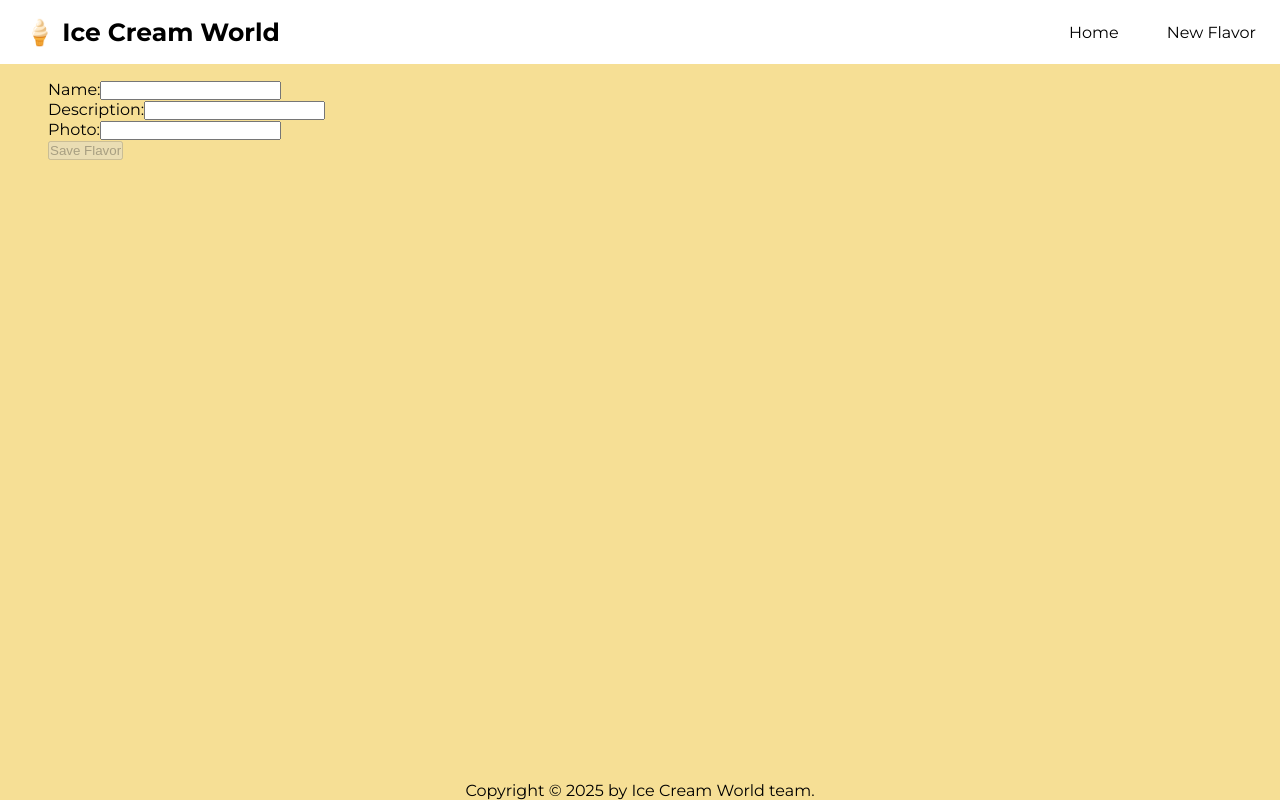
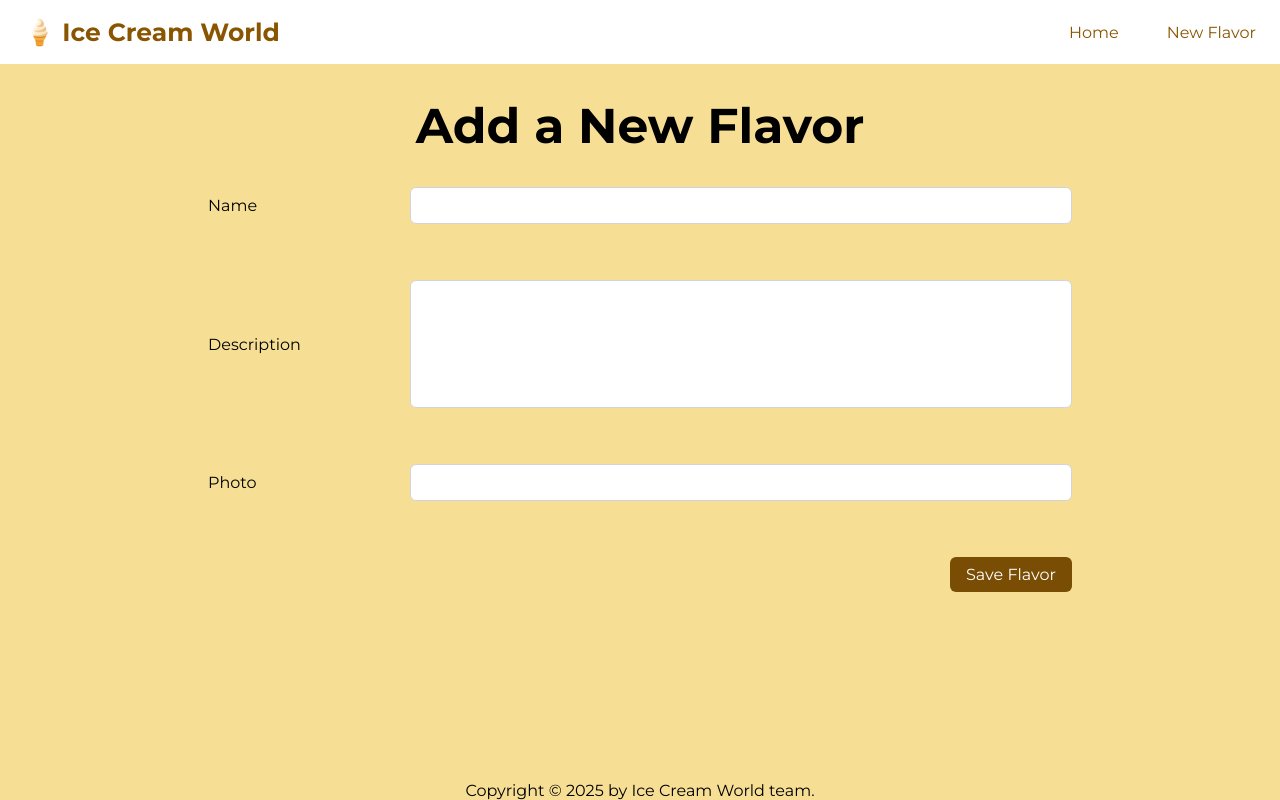
Before and after one commit to lionelherrerobattista/ice_cream_world_frontend, an Angular app: page /flavor/new in a window 1280 px wide. Built offline with nearby package versions, Linux system fonts and the light colour scheme.

Commit message:
Added more styles to the app

```diff
--- a/src/app/edit-flavor/edit-flavor.component.css
+++ b/src/app/edit-flavor/edit-flavor.component.css
@@ -0,0 +1,26 @@
+.page-title {
+  text-align: center;
+}
+
+.form-container {
+  display: flex;
+  flex-direction: column;
+  gap: 3.5rem;
+
+  padding: 2rem 10rem;
+}
+
+.input-container {
+  display: flex;
+  align-items: center;
+  gap: 5rem;
+}
+
+.form-label {
+  width: 10rem;
+}
+
+.button-container {
+  display: flex;
+  justify-content: flex-end;
+}
--- a/src/app/edit-flavor/edit-flavor.component.html
+++ b/src/app/edit-flavor/edit-flavor.component.html
@@ -1,15 +1,33 @@
-<form [formGroup]="editFlavorForm" (ngSubmit)="onSubmit()">
-  <div>
-    <label for="name">Name:</label>
+<h1 class="page-title">Edit Flavor</h1>
+
+<form
+  class="form-container"
+  [formGroup]="editFlavorForm"
+  (ngSubmit)="onSubmit()"
+>
+  <div class="input-container">
+    <label class="form-label" for="name">Name</label>
     <input id="name" type="text" formControlName="flavorName" />
   </div>
-  <div>
-    <label for="description">Description:</label>
-    <input id="description" type="text" formControlName="flavorDescription" />
+  <div class="input-container">
+    <label class="form-label" for="description">Description</label>
+    <textarea
+      id="description"
+      type="text"
+      formControlName="flavorDescription"
+    ></textarea>
   </div>
-  <div>
-    <label for="photo">Photo:</label>
+  <div class="input-container">
+    <label class="form-label" for="photo">Photo</label>
     <input id="photo" type="text" formControlName="flavorPhoto" />
   </div>
-  <button type="submit" [disabled]="!editFlavorForm.valid">Save Flavor</button>
+  <div class="button-container">
+    <button
+      class="btn btn-primary"
+      type="submit"
+      [disabled]="!editFlavorForm.valid"
+    >
+      Save Flavor
+    </button>
+  </div>
 </form>
--- a/src/app/flavor/flavor.component.css
+++ b/src/app/flavor/flavor.component.css
@@ -1,17 +1,43 @@
 .container {
   display: flex;
   flex-direction: column;
-  gap: 1.5rem;
+  height: 100%;
+  justify-content: center;
+  gap: 7.5rem;
+}
+
+.details-container {
+  height: 20rem;
+  display: flex;
+  justify-content: space-around;
+  align-items: center;
+  gap: 5rem;
+  /* padding: 0 7rem; */
+}
+
+.image-wrapper {
+  width: 100%;
+  max-width: 600px;
+  aspect-ratio: 16 / 9;
+  border-radius: 16px;
+  overflow: hidden;
+}
+
+.image-wrapper img {
+  max-height: 100%;
+  width: auto;
+  object-fit: contain; /* or 'cover' depending on the desired fit */
+  border-radius: 0.5rem;
+}
+
+p {
+  max-width: 60ch;
+  line-height: 1.6;
 }
 
 .button-container {
   display: flex;
   justify-content: flex-end;
   gap: 2rem;
+  padding: 0 5rem;
 }
-
-img.responsive {
-  width: 100%;
-  max-width: 200px;
-  height: auto;
-}
--- a/src/app/flavor/flavor.component.html
+++ b/src/app/flavor/flavor.component.html
@@ -1,13 +1,12 @@
 <div class="container">
   @if (flavor) {
     <h1>{{ flavor.name | titlecase }}</h1>
-    <h2>Description:</h2>
-    <p>{{ flavor.description }}</p>
-    <img
-      class="responsive"
-      src="{{ flavor.photo }}"
-      alt="{{ flavor.name }} image"
-    />
+    <div class="details-container">
+      <p>{{ flavor.description }}</p>
+      <div class="image-wrapper">
+        <img src="{{ flavor.photo }}" alt="{{ flavor.name }} image" />
+      </div>
+    </div>
     <div class="button-container">
       <button class="btn btn-primary" (click)="onEditClick()">
         Edit Flavor
--- a/src/app/nav-bar/nav-bar.component.css
+++ b/src/app/nav-bar/nav-bar.component.css
@@ -8,6 +8,10 @@ nav {
   background-color: #ffffff;
 }
 
+nav a:hover {
+  text-decoration: none;
+}
+
 .logo {
   /* flex-grow: 1; */
   flex: 1 0 auto;
--- a/src/app/nav-bar/nav-bar.component.html
+++ b/src/app/nav-bar/nav-bar.component.html
@@ -1,5 +1,5 @@
 <nav>
-  <span class="logo"> 🍦 Ice Cream World </span>
+  <span class="logo"> <a routerLink="/home">🍦 Ice Cream World</a> </span>
   <a routerLink="/home">Home</a>
   <a routerLink="/flavor/new">New Flavor</a>
 </nav>
--- a/src/app/new-flavor/new-flavor.component.css
+++ b/src/app/new-flavor/new-flavor.component.css
@@ -0,0 +1,26 @@
+.page-title {
+  text-align: center;
+}
+
+.form-container {
+  display: flex;
+  flex-direction: column;
+  gap: 3.5rem;
+
+  padding: 2rem 10rem;
+}
+
+.input-container {
+  display: flex;
+  align-items: center;
+  gap: 5rem;
+}
+
+.form-label {
+  width: 10rem;
+}
+
+.button-container {
+  display: flex;
+  justify-content: flex-end;
+}
--- a/src/app/new-flavor/new-flavor.component.html
+++ b/src/app/new-flavor/new-flavor.component.html
@@ -1,15 +1,43 @@
-<form [formGroup]="newFlavorForm" (ngSubmit)="onSubmit()">
-  <div>
-    <label for="name">Name:</label>
-    <input id="name" type="text" formControlName="flavorName" />
+<h1 class="page-title">Add a New Flavor</h1>
+<form
+  class="form-container"
+  [formGroup]="newFlavorForm"
+  (ngSubmit)="onSubmit()"
+>
+  <div class="input-container">
+    <label class="form-label" for="name">Name</label>
+    <input
+      class="form-input"
+      id="name"
+      type="text"
+      formControlName="flavorName"
+    />
   </div>
-  <div>
-    <label for="description">Description:</label>
-    <input id="description" type="text" formControlName="flavorDescription" />
+  <div class="input-container">
+    <label class="form-label" for="description">Description</label>
+    <textarea
+      class="form-textarea"
+      id="description"
+      type="text"
+      formControlName="flavorDescription"
+    ></textarea>
   </div>
-  <div>
-    <label for="photo">Photo:</label>
-    <input id="photo" type="text" formControlName="flavorPhoto" />
+  <div class="input-container">
+    <label class="form-label" for="photo">Photo</label>
+    <input
+      class="form-input"
+      id="photo"
+      type="text"
+      formControlName="flavorPhoto"
+    />
   </div>
-  <button type="submit" [disabled]="!newFlavorForm.valid">Save Flavor</button>
+  <div class="button-container">
+    <button
+      class="btn btn-primary"
+      type="submit"
+      [disabled]="!newFlavorForm.valid"
+    >
+      Save Flavor
+    </button>
+  </div>
 </form>
--- a/src/styles.css
+++ b/src/styles.css
@@ -30,7 +30,7 @@ header {
 
 main {
   flex: 1;
-  padding: 1rem 3rem;
+  padding: 2rem 3rem;
 }
 
 footer {
@@ -95,20 +95,49 @@ a:active {
   font-size: 1rem;
   cursor: pointer;
   transition: background-color 0.3s ease;
+  font-size: var(--text-size-md);
+  font-family: "Montserrat", sans-serif;
 }
 
 .btn-primary {
-  background-color: #482d02;
+  background-color: #7a4d04;
 }
 
 .btn-danger {
-  background-color: #ff0000;
+  background-color: #f73131;
 }
 
 .btn-primary:hover {
-  background-color: #382302;
+  background-color: #5d3b04;
 }
 
 .btn-danger:hover {
   background-color: #a50000;
 }
+
+/* inputs and textarea */
+
+input {
+  padding: 0.5rem 0.75rem;
+  border: 1px solid #d1d5db;
+  border-radius: 0.375rem;
+  width: 100%;
+  font-size: var(--text-size-md);
+  font-family: "Montserrat", sans-serif;
+}
+
+textarea {
+  resize: none;
+  padding: 0.5rem 0.75rem;
+  font-size: 1rem;
+  border: 1px solid #d1d5db; /* light gray border */
+  border-radius: 0.375rem; /* rounded corners */
+  outline: none;
+  width: 100%;
+  height: 8rem;
+  box-sizing: border-box;
+  background-color: white;
+  color: #111827; /* dark gray text */
+  font-size: var(--text-size-md);
+  font-family: "Montserrat", sans-serif;
+}
```
Also changed, not shown: src/app/nav-bar/nav-bar.component.ts (+7 -8 lines).
